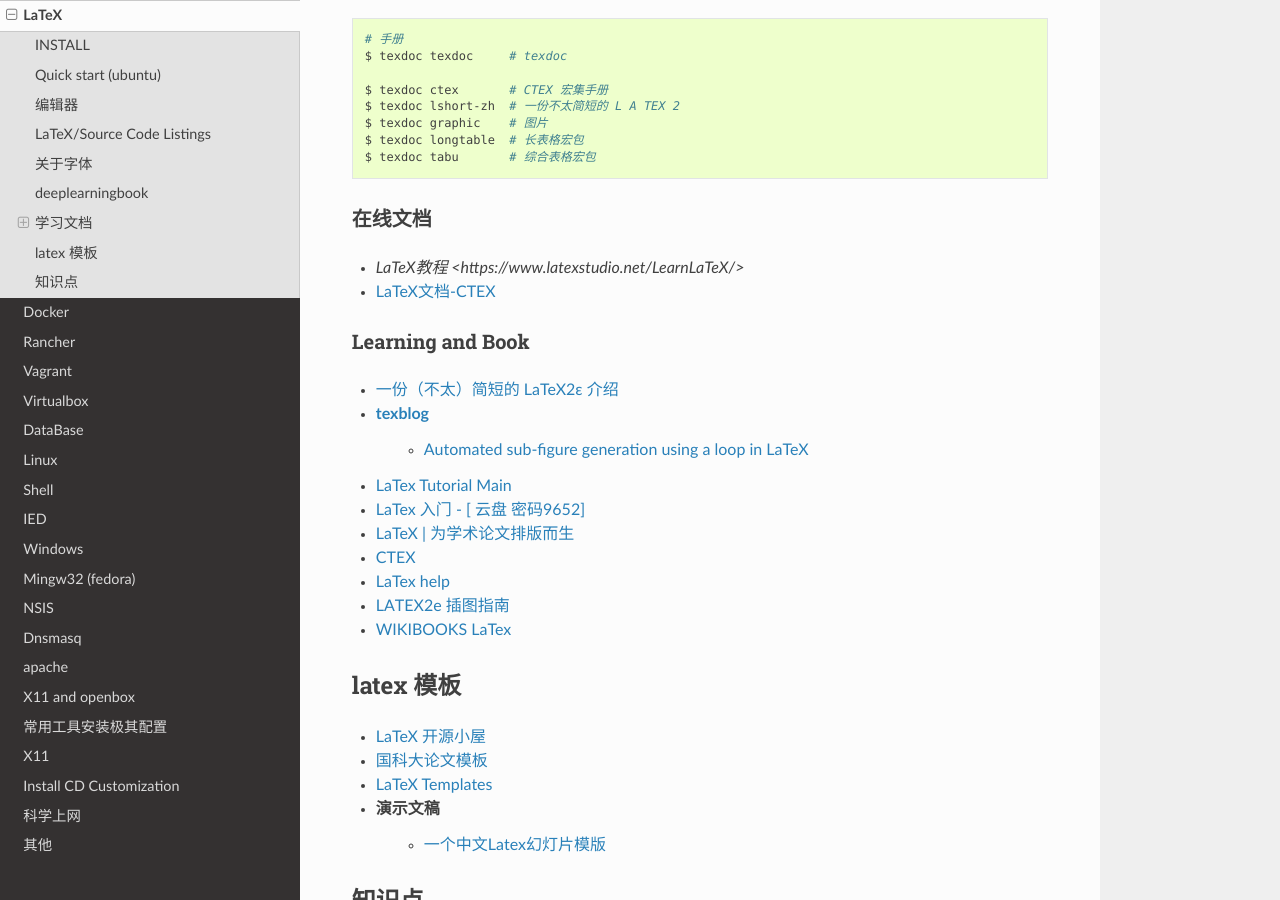
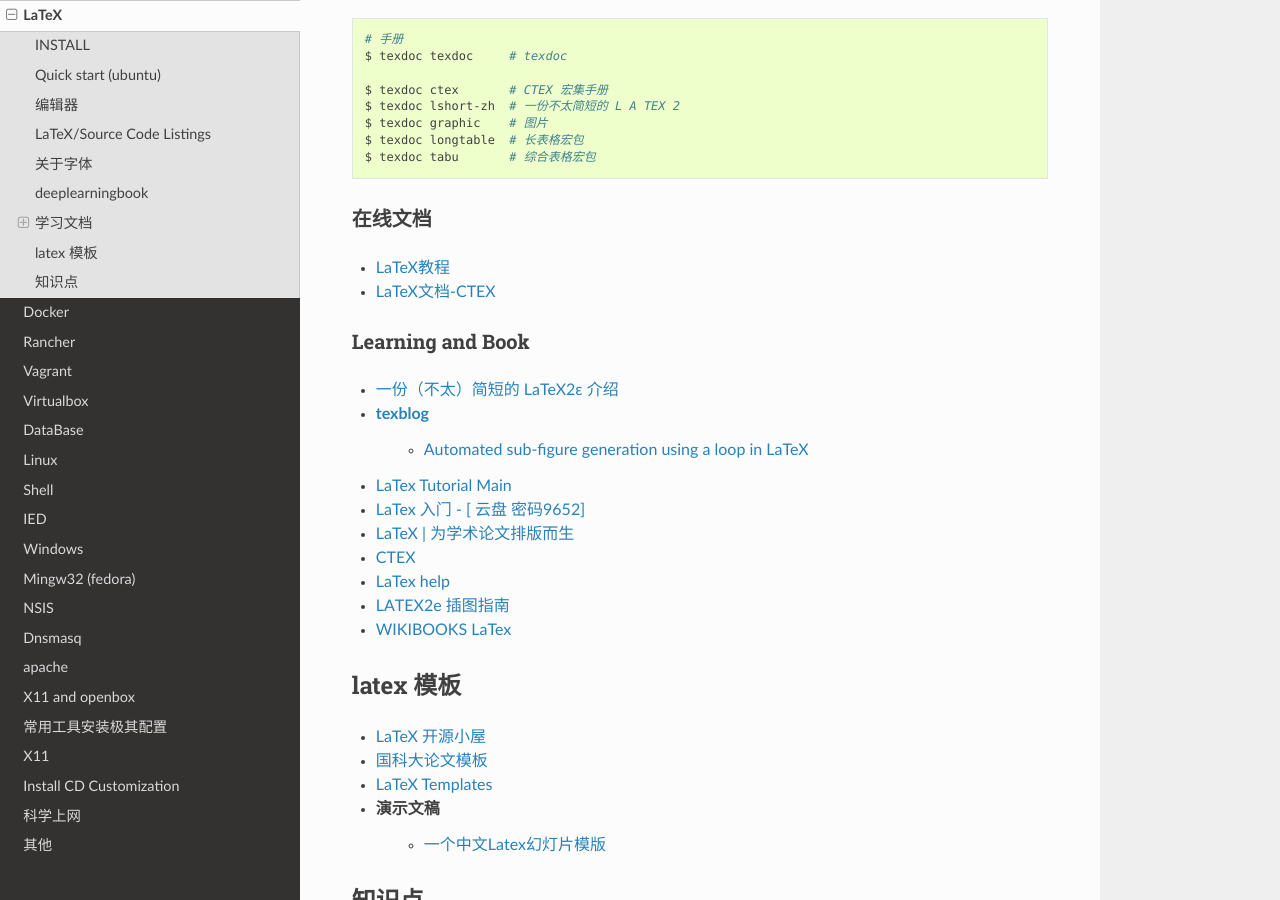
Before and after one commit to my-rds-store/my_space, a Sphinx documentation site: the page built from source/latex/index.rst, in a window 1280 px wide and 900 px high, scrolled down 4187 px. Built offline with Sphinx 7.4.7 and the Read the Docs theme 3.1.0, drawn with Linux system fonts in a browser that asks for light colours.

Commit message:
upodate ..

```diff
--- a/source/latex/index.rst
+++ b/source/latex/index.rst
@@ -243,7 +243,7 @@
 在线文档
 ===============
 
-* `LaTeX教程 <https://www.latexstudio.net/LearnLaTeX/>`
+* `LaTeX教程 <https://www.latexstudio.net/LearnLaTeX/>`_
 * `LaTeX文档-CTEX <http://www.ctex.org/OnlineDocuments>`_
 
 Learning and  Book
```
